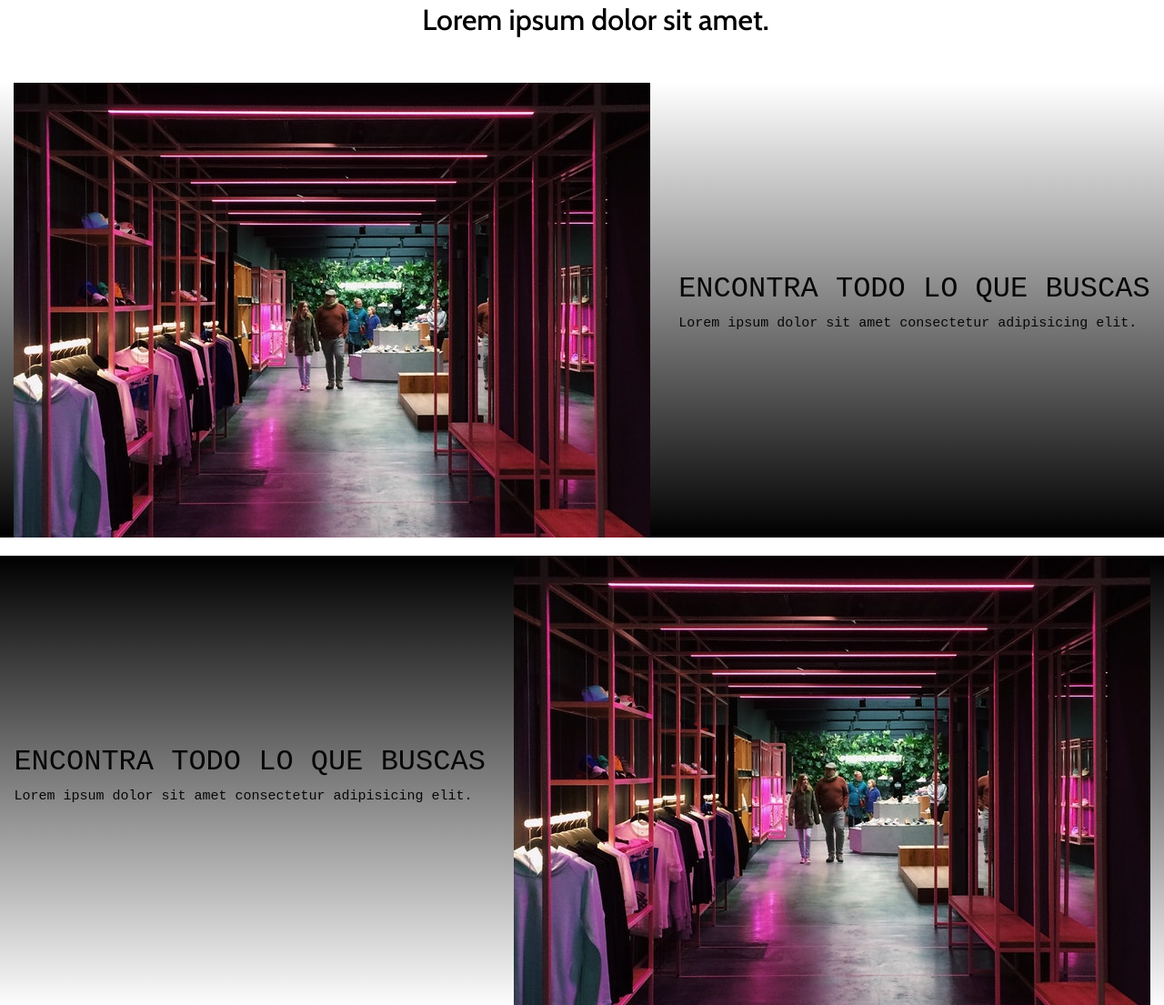
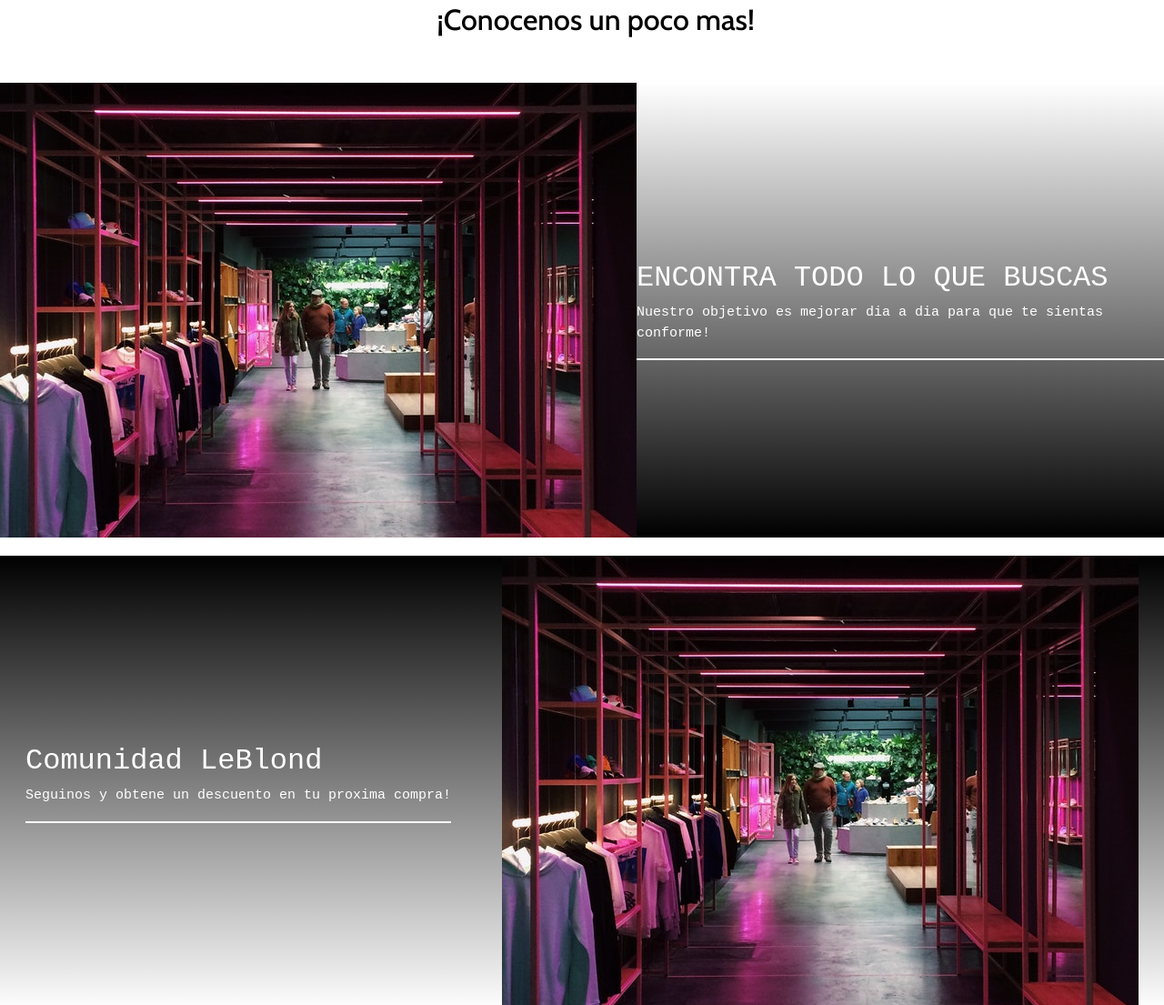
Before and after one commit to TomasLedesma1/ecommerce-ledesma, a website: page pages/acercade.html in a window 1280 px wide. Shown: the part 847-1952 px from the top of the page at 91% size. Drawn offline with nearby package versions, Linux system fonts and the light colour scheme.

Commit message:
modificaciones

```diff
--- a/css/backup.css
+++ b/css/backup.css
@@ -249,7 +249,8 @@ body{
     font-weight: 50;
     font-family:monospace;
     font-style: normal;
-    color: #070707;
+    color: white;
+    border-bottom: 2px solid;
 }
 
 .acerca-title2{
@@ -266,7 +267,8 @@ body{
     font-weight: 50;
     font-family:monospace;
     font-style: normal;
-    color: #070707;
+    color: white;
+    border-bottom: 2px solid;
 }
 
 .acerca-title3{
@@ -404,6 +406,11 @@ body{
     border-radius: 15px;
     display: inline-block;
     margin-left: 25px;
+    transition: 2s;
+}
+
+.destacado div div:hover{
+    transform: scale(1.1);
 }
 
 .destacado div div img{
--- a/pages/acercade.html
+++ b/pages/acercade.html
@@ -87,19 +87,19 @@
             </div>
         </section>
         <section class="acerca">
-            <h2>Lorem ipsum dolor sit amet.</h2>
+            <h2>¡Conocenos un poco mas!</h2>
         </section>
         <section class="title">
             <img src="../img/hero.jpg">
             <div>
                 <h2>ENCONTRA TODO LO QUE BUSCAS</h2>
-                <p>Lorem ipsum dolor sit amet consectetur adipisicing elit.</p>
+                <p>Nuestro objetivo es mejorar dia a dia para que te sientas conforme!</p>
             </div>
         </section>
         <section class="acerca-title2">
             <div>
-                <h2>ENCONTRA TODO LO QUE BUSCAS</h2>
-                <p>Lorem ipsum dolor sit amet consectetur adipisicing elit.</p>
+                <h2>Comunidad LeBlond</h2>
+                <p>Seguinos y obtene un descuento en tu proxima compra!</p>
             </div>
             <img src="../img/hero.jpg" alt="imagen">
         </section>
--- a/scss/components/_main.scss
+++ b/scss/components/_main.scss
@@ -376,6 +376,10 @@ div{
             border-radius: 15px;
             display: inline-block;
             margin-left: 25px;
+            transition: 2s;
+            &:hover{
+                transform: scale(1.1);
+            }
             img{
                 width: 300px;
                 height: 300px;
@@ -487,7 +491,8 @@ div{
         font-weight: 50;
         font-family:monospace;
         font-style: normal;
-        color: #070707;
+        color: $color-blanco;
+        border-bottom: 2px solid;
     }
 }
 
@@ -504,7 +509,8 @@ div{
         font-weight: 50;
         font-family:monospace;
         font-style: normal;
-        color: #070707;
+        color: $color-blanco;
+        border-bottom: 2px solid;
     }
 }
 
```
Also changed, not shown: index.html (+1 -0 lines), pages/novedades.html (+2 -2 lines), css/style.css.
